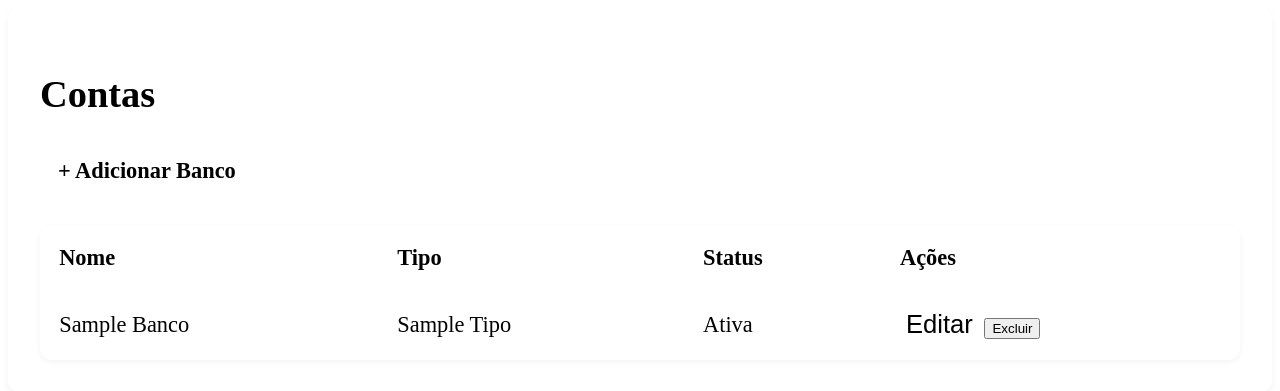
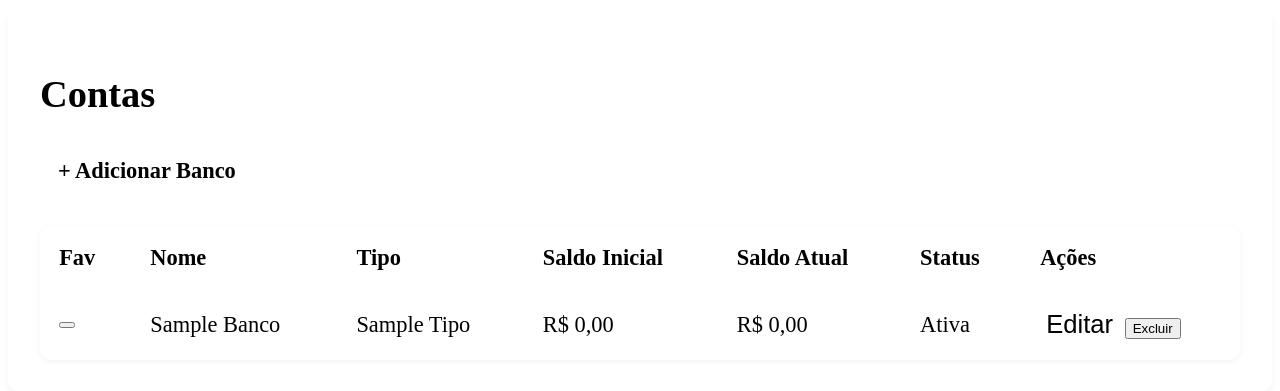
Before and after one commit to tininhofita/ficaSuave, a PHP site: template app/views/bancos.php in a window 1280 px wide. Shown: the top 391 px of the page. Run offline with PHP 8.4, Linux system fonts and the light colour scheme; the template is opened without the code that fills it: most values are stand-ins (such as "Sample title", 1, 10 or a date in 2020).

Commit message:
💄 Atualiza view de bancos com saldo inicial/atual e botão de favorita

```diff
--- a/app/views/bancos.php
+++ b/app/views/bancos.php
@@ -9,17 +9,31 @@
     <table class="tabela-bancos">
         <thead>
             <tr>
+                <th>Fav</th>
                 <th>Nome</th>
                 <th>Tipo</th>
+                <th>Saldo Inicial</th>
+                <th>Saldo Atual</th>
                 <th>Status</th>
                 <th>Ações</th>
             </tr>
         </thead>
         <tbody>
             <?php foreach ($bancos as $banco): ?>
-                <tr>
+                <tr data-id="<?= $banco['id_conta'] ?>">
+                    <td>
+                        <button
+                            class="btn-favorita <?= !empty($banco['favorita']) ? 'is-fav' : '' ?>"
+                            title="<?= !empty($banco['favorita']) ? 'Conta favorita' : 'Definir como favorita' ?>"
+                            aria-label="<?= !empty($banco['favorita']) ? 'Conta favorita' : 'Definir como favorita' ?>"
+                            data-id="<?= $banco['id_conta'] ?>">
+                            <i class="<?= !empty($banco['favorita']) ? 'fas' : 'far' ?> fa-star"></i>
+                        </button>
+                    </td>
                     <td><?= mb_convert_case($banco['nome_conta'], MB_CASE_TITLE, 'UTF-8') ?></td>
                     <td><?= mb_convert_case($banco['tipo'], MB_CASE_TITLE, 'UTF-8') ?></td>
+                    <td>R$ <?= number_format((float)$banco['saldo_inicial'], 2, ',', '.') ?></td>
+                    <td>R$ <?= number_format((float)$banco['saldo_atual'],   2, ',', '.') ?></td>
                     <td><?= $banco['ativa'] ? 'Ativa' : 'Inativa' ?></td>
                     <td>
                         <button class="btn-editar"
@@ -27,7 +41,9 @@
                             data-nome="<?= $banco['nome_conta'] ?>"
                             data-tipo="<?= $banco['tipo'] ?>"
                             data-banco="<?= $banco['banco'] ?>"
-                            data-ativa="<?= $banco['ativa'] ?>">Editar</button>
+                            data-ativa="<?= $banco['ativa'] ?>"
+                            data-saldo-inicial="<?= number_format((float)$banco['saldo_inicial'], 2, ',', '.') ?>"
+                            data-saldo-atual="<?= number_format((float)$banco['saldo_atual'],   2, ',', '.') ?>">Editar</button>
 
                         <button class="btn-excluir" data-id="<?= $banco['id_conta'] ?>">Excluir</button>
                     </td>
@@ -35,6 +51,7 @@
             <?php endforeach; ?>
         </tbody>
     </table>
+
 
 
 
@@ -68,7 +85,9 @@
                 <input type="text" name="banco" id="banco">
 
                 <label for="saldo_inicial">Saldo Inicial:</label>
-                <input type="number" step="0.01" name="saldo_inicial" id="saldo_inicial" value="0.00">
+                <input type="text" name="saldo_inicial" id="saldo_inicial" value="0,00" inputmode="decimal" placeholder="0,00">
+
+
 
                 <button type="submit" class="btn">Salvar</button>
                 <button type="button" class="btn-cancelar">Cancelar</button>
```
